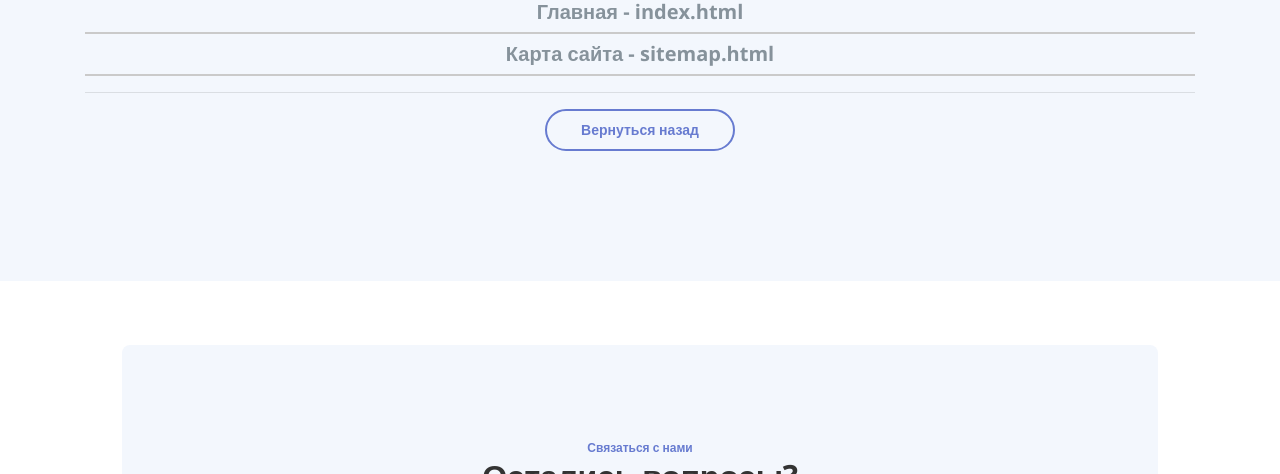
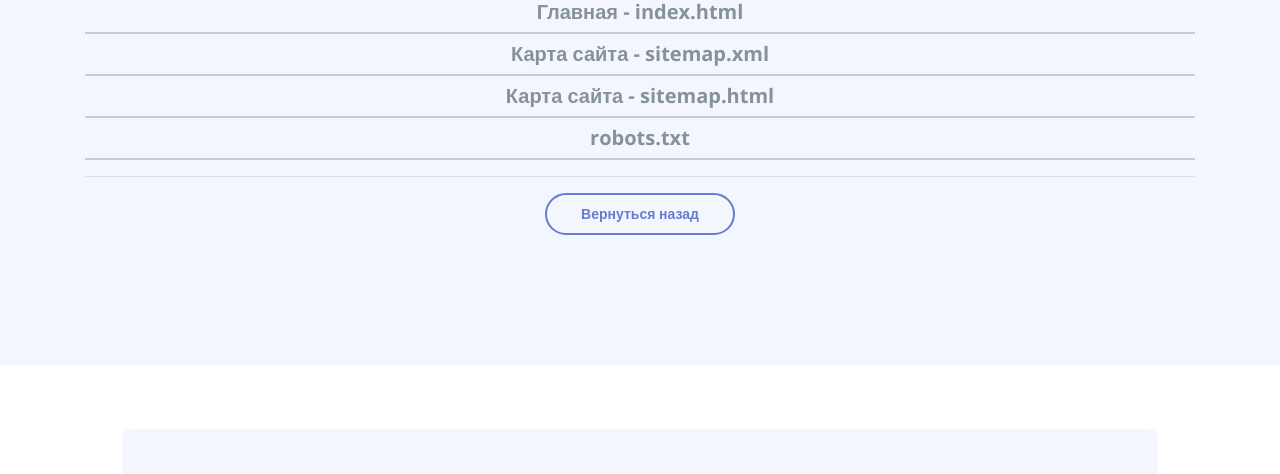
Before and after one commit to GregoryBale/ArmenianBeadsFlower.github.io, a plain HTML site: page sitemap.html in a window 1280 px wide. Shown: the part 626-1100 px from the top of the page. Drawn offline with nearby package versions, Linux system fonts and the light colour scheme.

Commit message:
Update sitemap.html

```diff
--- a/sitemap.html
+++ b/sitemap.html
@@ -55,7 +55,9 @@ SiteMap</h1>
                     <h2 class="h2-heading">Карта сайта</h2>
                     <center>
 <a class="nav-link page-scroll" href="index.html">Главная - index.html</a>
+<a class="nav-link page-scroll" href="index.xml">Карта сайта - sitemap.xml</a>
 <a class="nav-link page-scroll" href="sitemap.html">Карта сайта - sitemap.html</a>
+<a class="nav-link page-scroll" href="robots.txt">robots.txt</a>
 </center>
 <center>
 <hr>
```
